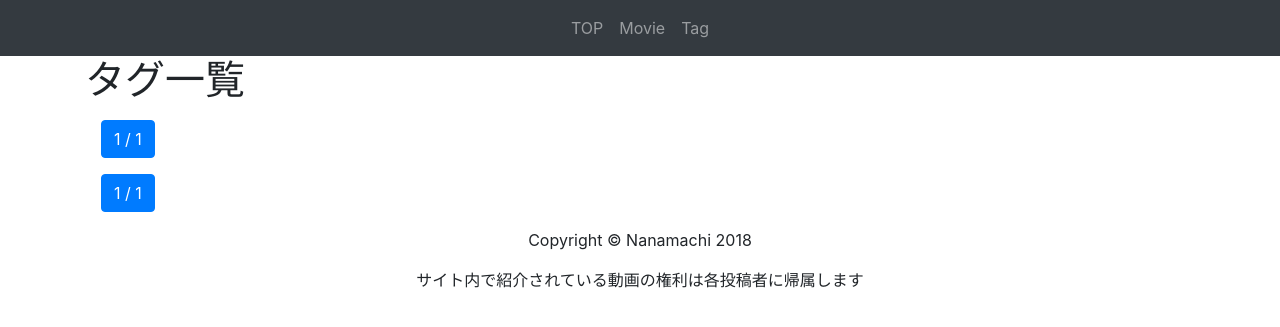
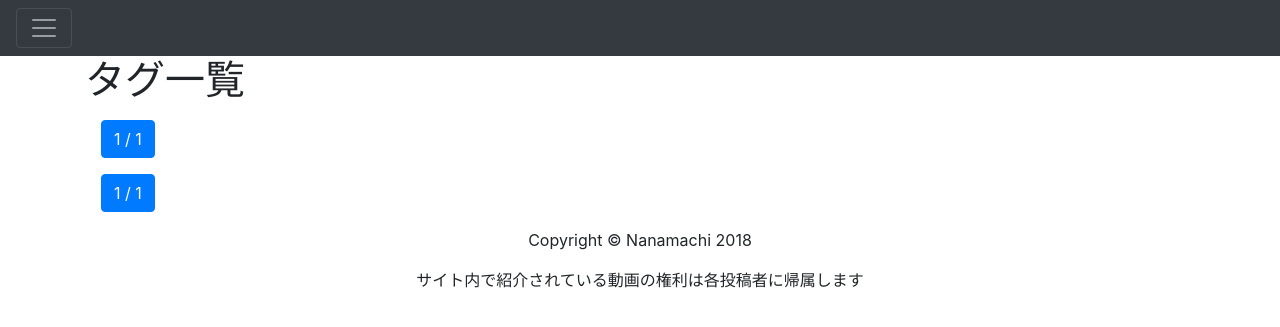
Before and after one commit to UtakoTuneProj/UtakoSite, a Django app: page /tag/ in a window 1280 px wide. Shown: the top 327 px of the page. Run offline with Django 3.2, Linux system fonts and the light colour scheme; data that the repository does not hold is empty; some libraries are stand-ins or nearby versions.

Commit message:
change base.html: collapse menu

```diff
--- a/UtakoSite/templates/base.html
+++ b/UtakoSite/templates/base.html
@@ -9,7 +9,13 @@
     <title>{% block title %}{% endblock %}</title>
   </head>
   <body>
-    <nav class="navbar navbar-expand-sm justify-content-center bg-dark navbar-dark">
+    <div class="pos-f-t">
+      <nav class="navbar bg-dark navbar-dark">
+        <button class="navbar-toggler" type="button" data-toggle="collapse" data-target="#navbarContent">
+          <span class="navbar-toggler-icon"></span>
+        </button>
+      </nav>
+      <div class="collapse navbar-expand-sm bg-dark navbar-dark justify-content-center" id="navbarContent">
         <ul class="navbar-nav">
           <li class="nav-item">
             <a href="/pages/index/" class='nav-link'>TOP</a>
@@ -21,7 +27,8 @@
             <a href="/tag/" class='nav-link'>Tag</a>
           </li>
         </ul>
-    </nav>
+      </div>
+    </div>
     {% block body %}
     {{ content }}
     {% endblock %}
```
Lines whose indentation alone changed are shown as unchanged.
